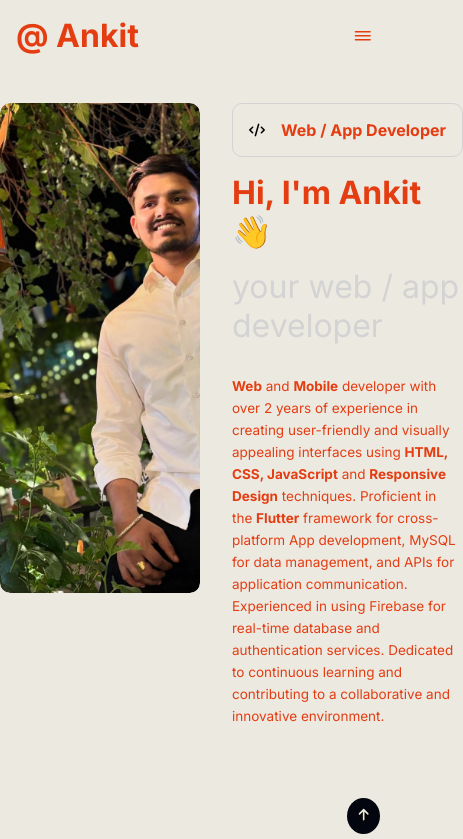
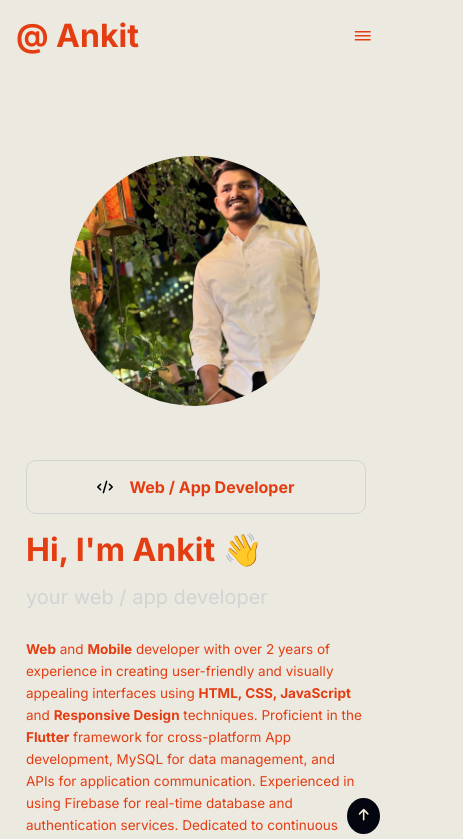
Before and after one commit to Ankitsaini406/portfolio, a Next.js app: page /about in a window 390 px wide. Shown: the top 839 px of the page, 463 px wide, since content can reach past the window. Built offline with nearby package versions, Linux system fonts and the light colour scheme.

Commit message:
"responsive changes"

```diff
--- a/src/app/about/about.module.css
+++ b/src/app/about/about.module.css
@@ -4,6 +4,9 @@
     margin: 2rem auto 0 auto;
     height: 100vh;
     gap: 2rem;
+    justify-content: flex-start;
+    padding: 0 1rem;
+
 }
 
 .ImgContainer{
@@ -79,3 +82,52 @@
         transform: rotate(45deg);
     }
 }
+
+@media (width <= 770px) {
+    .aboutpage{
+        gap: 0rem;
+        justify-content: space-evenly;
+    }
+
+
+    .lighttext{
+        font-size: clamp(25px, 30px, 35px);
+    }
+
+    .ImgContainer{
+        width: 250px;
+        height: 400px;
+    }
+}
+
+@media (width <= 430px) {
+    .aboutpage{
+        flex-direction: column;
+        justify-content: space-evenly;
+        align-items: center;
+    }
+
+    .ImgContainer{
+        width: 250px;
+        height: 250px;
+        border-radius: 50%;
+    }
+
+    .lighttext{
+        font-size: clamp(15px, 20px, 25px);
+    }
+
+    .aboutbox{
+        padding: 0 10px;
+    }
+
+    .titlebox{
+        width: 100%;
+        justify-content: center;
+        padding: 1rem 0;
+    }
+
+    .abouttext{
+        width: 100%;
+    }
+}
--- a/src/components/hero/hero.module.css
+++ b/src/components/hero/hero.module.css
@@ -2,7 +2,7 @@
     display: flex;
     align-items: center;
     justify-content: space-around;
-    gap: 2rem;
+    /* gap: 2rem; */
     height: 100vh;
     /* background: linear-gradient(45deg, red 0%, yellow 100%);
     filter: blur(10px); */
--- a/src/components/navbar/Navbar.module.css
+++ b/src/components/navbar/Navbar.module.css
@@ -89,3 +89,9 @@
         display: block;
     }
 }
+
+@media (width <= 430px) {
+    .SubNavmobile{
+        width: 100%;
+    }
+}
```
